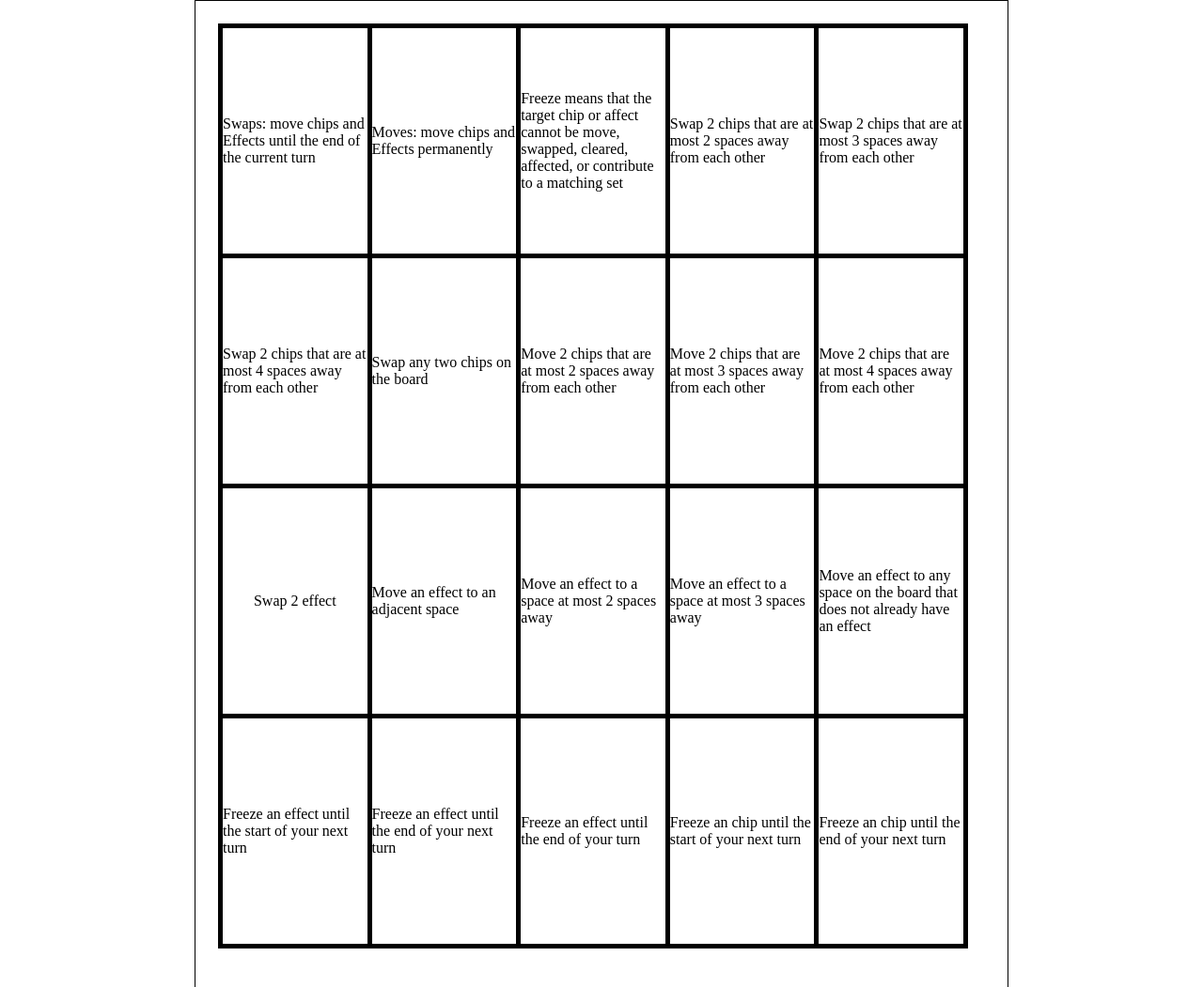
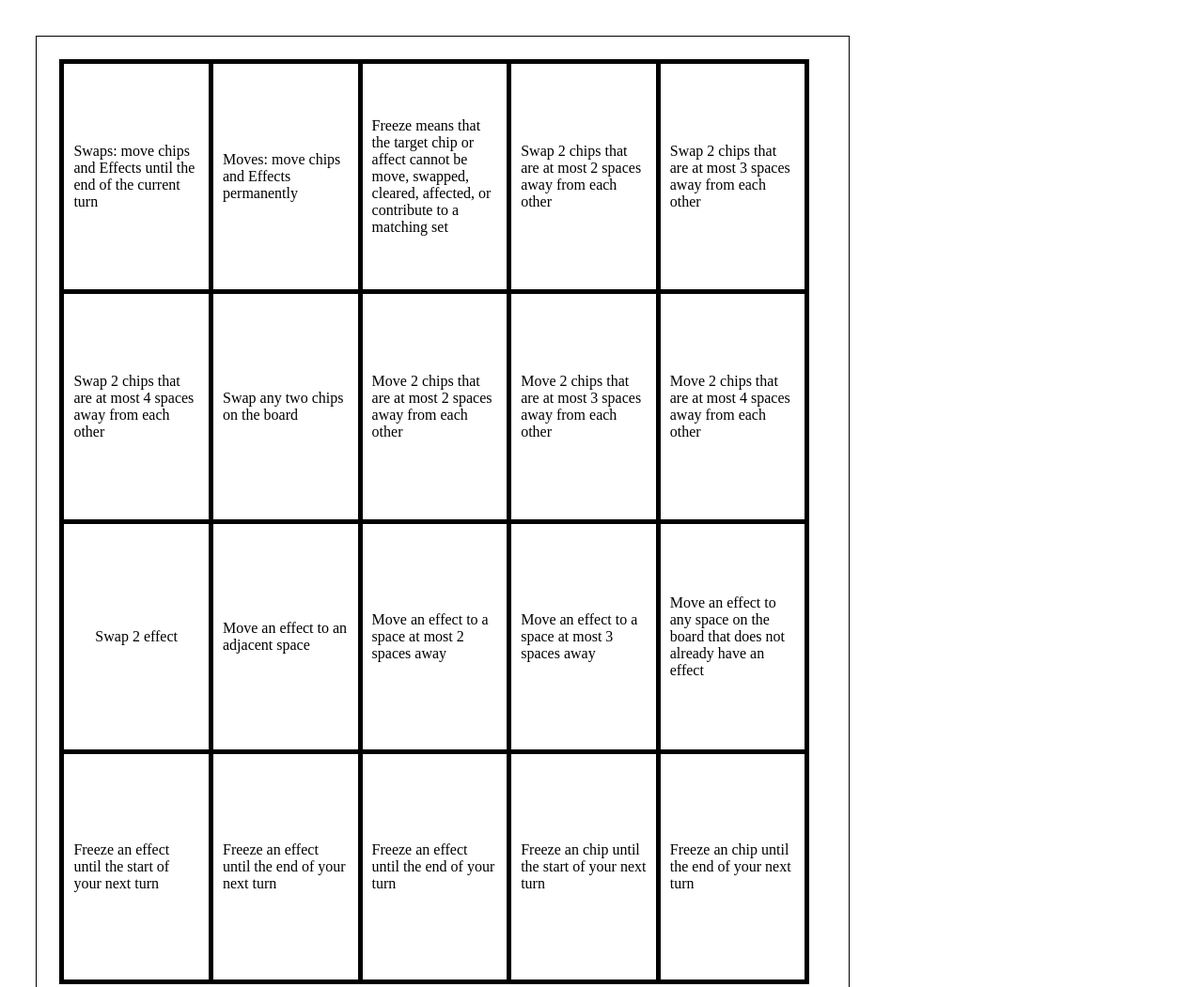
Before and after one commit to easilyBaffled/playing-card-builder, a React app: page / in a window 1280 px wide. Shown: the top 1051 px of the page at 94% size. Built offline with nearby package versions, Linux system fonts and the light colour scheme.

Commit message:
page break on print, card text margin

```diff
--- a/src/index.js
+++ b/src/index.js
@@ -1,12 +1,12 @@
-import React from "react";
-import ReactDOM from "react-dom";
-import "./styles.css";
+import React from 'react';
+import ReactDOM from 'react-dom';
+import './styles.css';
 console.clear();
 
 // document.getElementById("id").addEventListener("click", () => window.print());
 
 var strToConsumingRegex = str =>
-  new RegExp(str.includes("(") ? str : `(${str})`);
+    new RegExp(str.includes('(') ? str : `(${str})`);
 
 var consumeKIDict = keywordIconDict => iconWrapper => str =>
     Object.entries(keywordIconDict).reduce(
@@ -15,7 +15,7 @@ var consumeKIDict = keywordIconDict => iconWrapper => str =>
         str
     );
 
-var addIcons = consumeKIDict({ "([aeiou])": "👍", b: "⚡️" })(
+var addIcons = consumeKIDict({ '([aeiou])': '👍', b: '⚡️' })(
     str => `(${str}) `
 );
 
@@ -62,7 +62,7 @@ When this chip is cleared freeze all chips in the same column`;
 var convertToCards = cardText =>
     cardText
         .trim()
-    .split("\n")
+        .split('\n')
         .filter(v => v);
 // .map( addIcons )
 
@@ -70,8 +70,8 @@ var convertToCards = cardText =>
 
 // TODO: Isolate the React portion as much as possible so that it can easily be ported
 
-const Page = ({ style = {}, className = "", children }) => (
-  <div className={"page flexContainer" + className} style={style}>
+const Page = ({ style = {}, className = '', children }) => (
+    <div className={'page flexContainer' + className} style={style}>
         {children}
     </div>
 );
@@ -79,16 +79,16 @@ const Page = ({ style = {}, className = "", children }) => (
 const Card = ({ size, children, rightBorder, bottomBorder }) => (
     <div
         className={
-      "card " +
-      (rightBorder ? "rightBorder " : "") +
-      (bottomBorder ? "bottomBorder" : "")
+            'card ' +
+            (rightBorder ? 'rightBorder ' : '') +
+            (bottomBorder ? 'bottomBorder' : '')
         }
         style={{
-      height: size.height + "in",
-      width: size.width + "in"
+            height: size.height + 'in',
+            width: size.width + 'in'
         }}
     >
-    {children}
+        <span className="card-text">{children}</span>
     </div>
 );
 
@@ -139,4 +139,4 @@ const Pages = () => (
     </div>
 );
 
-ReactDOM.render(<Pages />, document.getElementById("root"));
+ReactDOM.render(<Pages />, document.getElementById('root'));
--- a/src/styles.css
+++ b/src/styles.css
@@ -26,23 +26,14 @@ button.no-print:active {
     border-bottom: 0px solid;
 }
 
-@media print {
-  .no-print,
-  .no-print * {
-    display: none !important;
-  }
-  .page {
-    margin: none;
-  }
-}
-
 .page {
     height: 11in;
     width: 8.5in;
     background: transparent;
     border: 1px solid black;
     padding: 0.25in;
-  margin: auto;
+    margin: 0.4in;
+    page-break-after: always;
 }
 
 .flexContainer {
@@ -60,6 +51,10 @@ button.no-print:active {
     align-items: center;
 }
 
+.card-text {
+    margin: 10px;
+}
+
 .rightBorder {
     border-right: 5px solid black;
 }
@@ -67,3 +62,14 @@ button.no-print:active {
 .bottomBorder {
     border-bottom: 5px solid black;
 }
+
+@media print {
+    .no-print,
+    .no-print * {
+        display: none !important;
+    }
+    .page {
+        margin: none;
+        border: none;
+    }
+}
```
Lines whose indentation alone changed are shown as unchanged.
